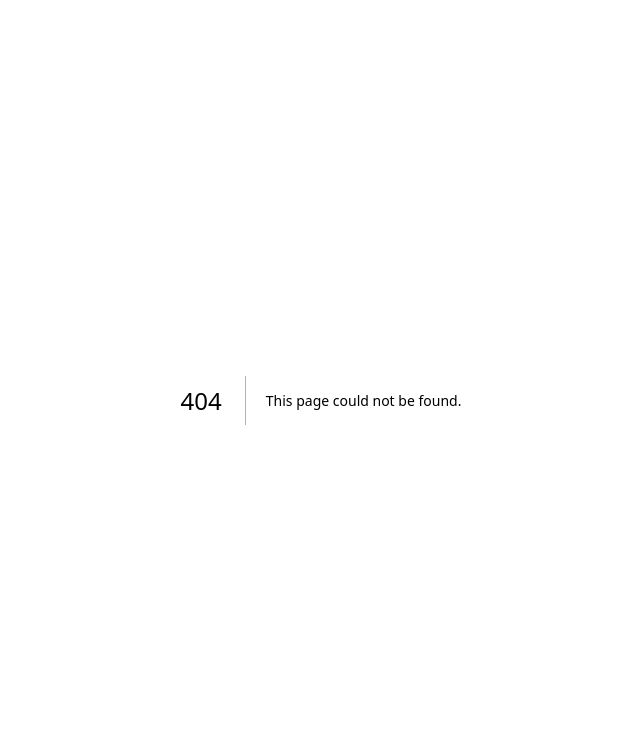
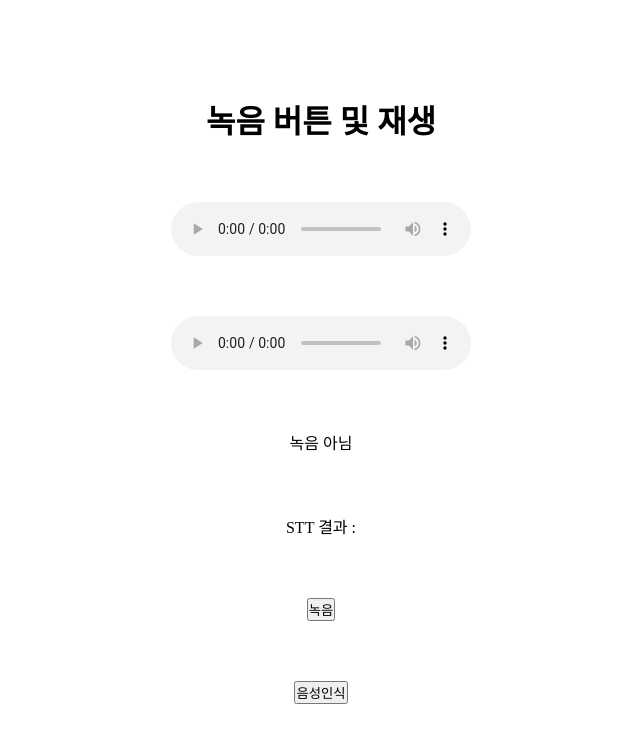
Before and after one commit to jiwon79/gpt-translate, a Next.js app: page /translate in a window 1280 px wide. Before the commit this address had no page. Shown: the top 742 px of the page, without its empty margins (319-959 px from the left). Built offline with nearby package versions, Linux system fonts and the light colour scheme; no server answers.

Commit message:
:lipstick: 홈에 있던 캄포넌트 translate 페이지로 이동

```diff
--- /dev/null
+++ b/app/translate/page.module.scss
@@ -0,0 +1,8 @@
+.main {
+  display: flex;
+  flex-direction: column;
+  justify-content: space-between;
+  align-items: center;
+  padding: 6rem;
+  min-height: 100vh;
+}
--- /dev/null
+++ b/app/translate/page.tsx
@@ -0,0 +1,61 @@
+"use client"
+import styles from './page.module.scss';
+import useRecorder from "@/lib/hooks/useRecorder";
+import { useState } from "react";
+import { audioArrayToUrl, blobUrlToBase64 } from "@/lib/utils/function";
+import speechTextAPI from "@/lib/api/speechTextAPI";
+import '@/lib/utils/prototype';
+
+const TranslatePage = () => {
+  const {audioURL, isRecording, startRecording, stopRecording,} = useRecorder();
+  const [word, setWord] = useState<string>('');
+  const [audioContent, setAudioContent] = useState<string>('');
+
+  const handleRecording = async () => {
+    if (isRecording) {
+      stopRecording();
+      return;
+    }
+    startRecording();
+  }
+
+  const fetchSTT = async () => {
+    const base64 = await blobUrlToBase64(audioURL);
+
+    return await speechTextAPI.stt(base64);
+  }
+
+  const fetchTTS = async (text: string) => {
+    const response = await speechTextAPI.tts(text);
+
+    return response.audioContent;
+  }
+
+  const handleAudioUrl = async () => {
+    const result = await fetchSTT();
+    setWord(result.translate);
+    console.log(result.translate);
+    if (result.translate.isBlank()) {
+      return;
+    }
+    const audio = await fetchTTS(result.translate);
+    const audioUrl = audioArrayToUrl(audio.data);
+    setAudioContent(audioUrl);
+  }
+
+  return (
+    <main className={styles.main}>
+      <h1>녹음 버튼 및 재생</h1>
+      <audio controls src={audioURL}>녹음된 소리를 재생할 audio 엘리먼트</audio>
+      <audio controls src={audioContent}>TTS</audio>
+      <p>{isRecording ? "녹음중" : "녹음 아님"}</p>
+      <p>STT 결과 : {word}</p>
+      <button onClick={handleRecording}>녹음</button>
+      <button onClick={async () => {
+        await handleAudioUrl();
+      }}>음성인식</button>
+    </main>
+  );
+}
+
+export default TranslatePage;
--- a/package.json
+++ b/package.json
@@ -21,6 +21,7 @@
     "react": "18.2.0",
     "react-dom": "18.2.0",
     "request": "^2.88.2",
+    "sass": "^1.62.1",
     "typescript": "5.0.4"
   },
   "devDependencies": {
```
Also changed, not shown: app/page.tsx (+4 -56 lines), 1 other file (tests, documents, lock files or other folders).
